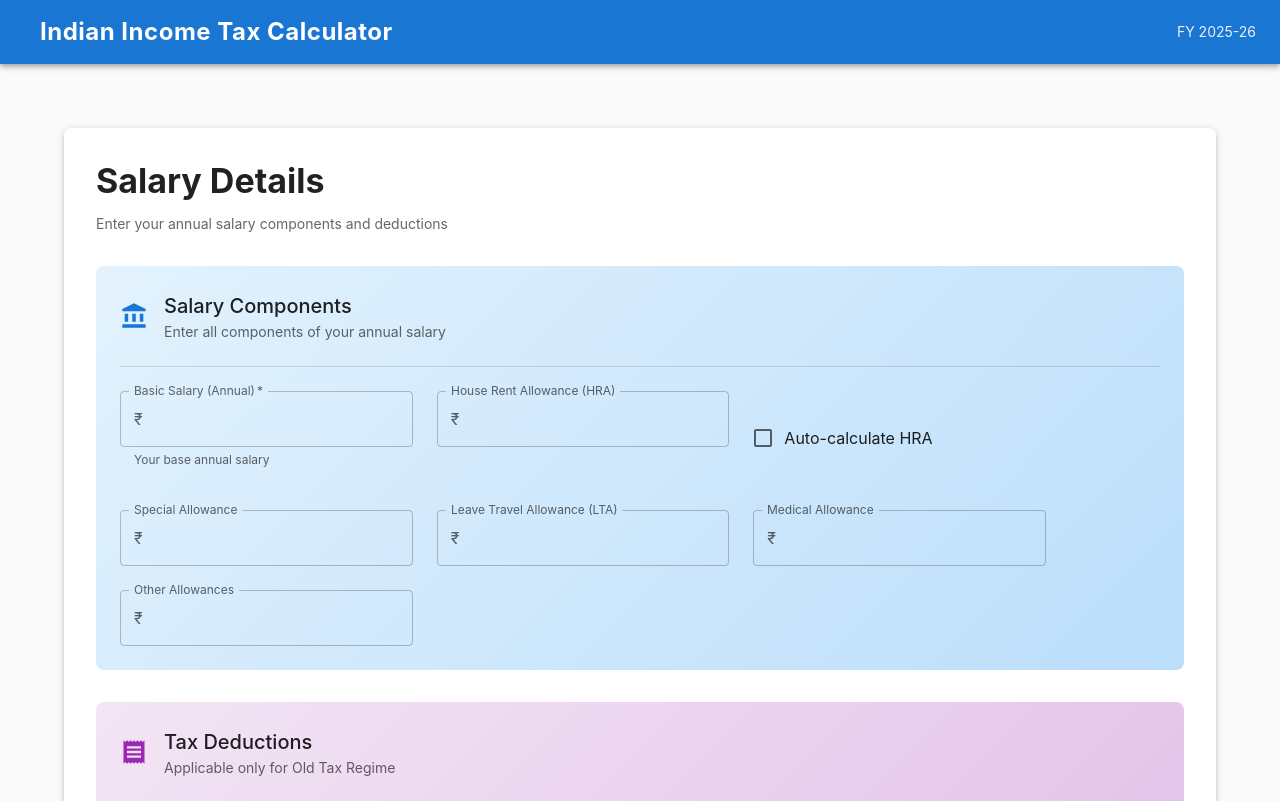
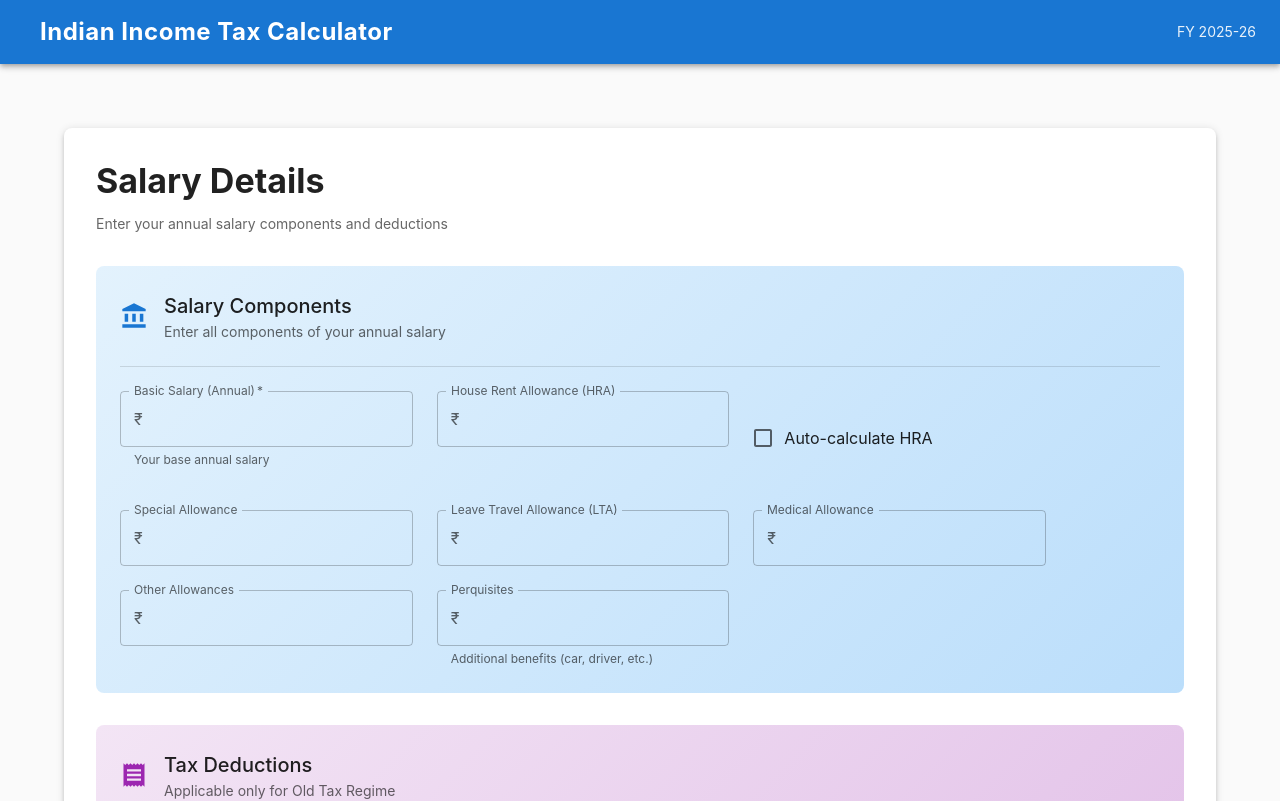
Before and after one commit to rainzoo/income-tax-calculator, a React (Vite) app: page / in a window 1280 px wide. Shown: the top 801 px of the page. Built offline with nearby package versions, Linux system fonts and the light colour scheme; some icons are missing.

Commit message:
Perquisites added

```diff
--- a/src/components/SalaryInputForm.jsx
+++ b/src/components/SalaryInputForm.jsx
@@ -25,6 +25,7 @@ export default function SalaryInputForm({ onCalculate }) {
     lta: '',
     medicalAllowance: '',
     otherAllowances: '',
+    perquisites: '',
     rentPaid: '',
     isMetroCity: false,
     autoCalculateHRA: false,
@@ -70,6 +71,7 @@ export default function SalaryInputForm({ onCalculate }) {
       lta: parseFloat(formData.lta) || 0,
       medicalAllowance: parseFloat(formData.medicalAllowance) || 0,
       otherAllowances: parseFloat(formData.otherAllowances) || 0,
+      perquisites: parseFloat(formData.perquisites) || 0,
       rentPaid: parseFloat(formData.rentPaid) || 0,
       isMetroCity: formData.isMetroCity,
       section80C: parseFloat(formData.section80C) || 0,
@@ -236,6 +238,21 @@ export default function SalaryInputForm({ onCalculate }) {
                 InputProps={{
                   startAdornment: <InputAdornment position="start">₹</InputAdornment>,
                 }}
+              />
+            </Grid>
+
+            <Grid item xs={12} sm={6}>
+              <TextField
+                fullWidth
+                label="Perquisites"
+                name="perquisites"
+                value={formData.perquisites}
+                onChange={handleChange}
+                type="number"
+                InputProps={{
+                  startAdornment: <InputAdornment position="start">₹</InputAdornment>,
+                }}
+                helperText="Additional benefits (car, driver, etc.)"
               />
             </Grid>
           </Grid>
--- a/src/utils/taxCalculator.js
+++ b/src/utils/taxCalculator.js
@@ -85,7 +85,8 @@ export function calculateGrossSalary(salaryData) {
         (salaryData.specialAllowance || 0) +
         (salaryData.lta || 0) +
         (salaryData.medicalAllowance || 0) +
-        (salaryData.otherAllowances || 0)
+        (salaryData.otherAllowances || 0) +
+        (salaryData.perquisites || 0)
     );
 }
 
@@ -203,7 +204,8 @@ export function calculateMonthlyBreakdown(salaryData) {
         (salaryData.specialAllowance || 0) +
         (salaryData.lta || 0) +
         (salaryData.medicalAllowance || 0) +
-        (salaryData.otherAllowances || 0)
+        (salaryData.otherAllowances || 0) +
+        (salaryData.perquisites || 0)
     ) / 12;
 
     // Provident Fund (EPF) - Employee contribution is 12% of basic salary
```
